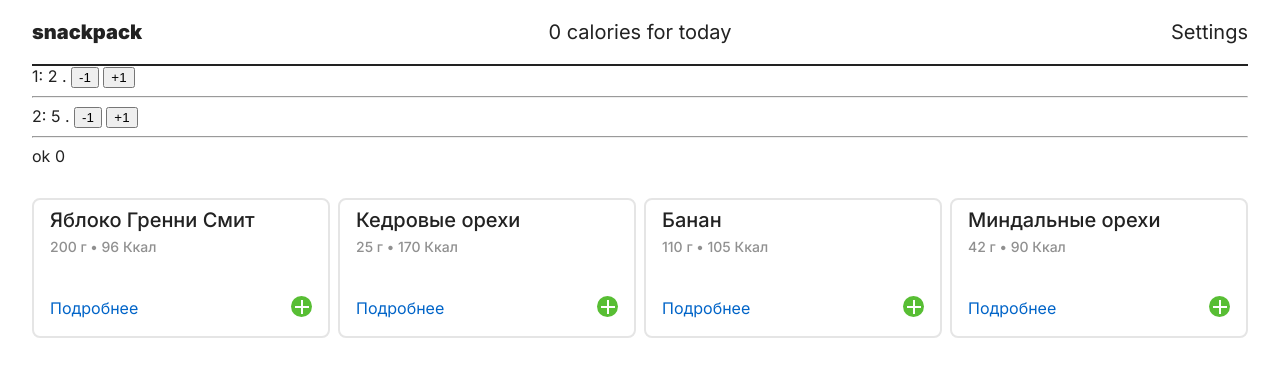
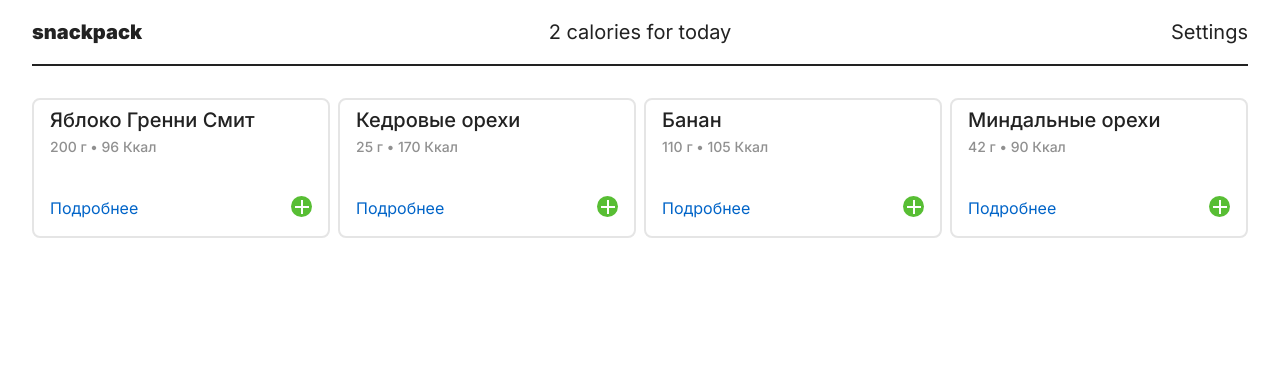
Before and after one commit to vdtlv/snackpack, a Svelte app: page / in a window 1280 px wide. Shown: the top 376 px of the page. Built offline with nearby package versions, Linux system fonts and the light colour scheme.

Commit message:
Revert "Cal counter update"
This reverts commit 32655d4e0baa75ffc20f945409dd1bc7b013921d.

```diff
--- a/src/App.svelte
+++ b/src/App.svelte
@@ -1,296 +1,48 @@
 <script>
-  import { debug, each } from "svelte/internal";
   import Header from "./header.svelte";
-  import { fade, fly } from "svelte/transition";
-  import Modal from "./Modal.svelte";
-  import Test from "./test.svelte";
-
+  import Snack from "./snack.svelte";
+  // import { count } from "./snack.svelte";
+  // main variables
+  let all_calories = 2;
   // todo: json
-  let showModal = false;
   let snacks = [
     {
       name: "Яблоко Гренни Смит",
-      amount: 0,
       weight: 200,
       cal: 96,
-      currentWeight: 0,
-      currentCal: 0,
     },
     {
       name: "Кедровые орехи",
-      amount: 0,
       weight: 25,
       cal: 170,
-      currentWeight: 0,
-      currentCal: 0,
     },
     {
       name: "Банан",
-      amount: 0,
       weight: 110,
       cal: 105,
-      currentWeight: 0,
-      currentCal: 4,
     },
     {
       name: "Миндальные орехи",
-      amount: 0,
       weight: 42,
       cal: 90,
-      currentWeight: 0,
-      currentCal: 3,
     },
   ];
-
-  $: sum = snacks.reduce((t, n) => t + n.currentCal, 0);
-
-  $: console.log(snacks[1].currentWeight);
-
-  let v1 = [
-    { a: 100, b: 2 },
-    { a: 20, b: 5 },
-  ];
-
-  /*function plus() {
-    v1[0].b += 1;
-  }
-  function minus(i) {
-    if (v1[0].b) v1[0].b -= 1;
-  }*/
-  export let local_sum;
-  $: local_sum = snacks.reduce((t, n) => t + n.amount * n.cal, 0);
 </script>
 
 <main>
-  {@debug snacks}
-
-  <Header total_calories={local_sum} />
-  {#each v1 as { b }, i}
-    {i + 1}: {b} .
-
-    <button
-      on:click={() => {
-        if (v1[i].b) v1[i].b -= 1;
-      }}>-1</button
-    >
-    <button
-      on:click={() => {
-        v1[i].b += 1;
-      }}>+1</button
-    >
-    <hr />
-  {/each}
-  ok
-  {local_sum}
-
-  {#if showModal}
-    <Modal on:close={() => (showModal = false)}>
-      <h2 slot="header">
-        {snacks.amount} modal
-        <small><em>adjective</em> mod·al \ˈmō-dəl\</small>
-      </h2>
-
-      <ol class="definition-list">
-        <li>of or relating to modality in logic</li>
-        <li>
-          containing provisions as to the mode of procedure or the manner of
-          taking effect —used of a contract or legacy
-        </li>
-        <li>of or relating to a musical mode</li>
-        <li>of or relating to structure as opposed to substance</li>
-        <li>
-          of, relating to, or constituting a grammatical form or category
-          characteristically indicating predication
-        </li>
-        <li>of or relating to a statistical mode</li>
-      </ol>
-
-      <a href="https://www.merriam-webster.com/dictionary/modal"
-        >merriam-webster.com</a
-      >
-    </Modal>
-  {/if}
-
+  <Header total_calories={all_calories} />
   <section class="snack-list">
     {#if snacks.length === 0}
       <p>No snacks today, I'm sorry</p>
     {:else}
-      {#each snacks as snack, i}
-        <div class={snack.amount ? "bb card" : "card"}>
-          <div
-            class="info"
-            on:click={() =>
-              snack.amount ? (snack.amount = snack.amount) : (snack.amount = 1)}
-          >
-            <h2>{snack.name}</h2>
-            <span
-              >{snack.amount ? snack.weight * snack.amount : snack.weight} г • {snack.amount
-                ? snack.cal * snack.amount
-                : snack.cal}
-              Ккал</span
-            >
-          </div>
-          <div class="act">
-            <!-- svelte-ignore a11y-missing-attribute -->
-            <a on:click={() => (showModal = true)}>Подробнее</a>
-            <div class="counter">
-              {#if snack.amount}
-                <button
-                  in:fly={{ delay: 100, x: 5 }}
-                  out:fade
-                  class="decr"
-                  on:click={() =>
-                    snack.amount ? (snack.amount -= 1) : (snack.amount = 0)}
-                />
-                <h2
-                  in:fly={{ delay: 50, y: 10 }}
-                  out:fly={{ delay: 50, y: 10 }}
-                >
-                  {snack.amount}
-                </h2>
-              {/if}
-              <button
-                class="incr"
-                on:click={() => {
-                  snack.amount += 1;
-                }}
-              />
-            </div>
-          </div>
-        </div>
+      {#each snacks as snack}
+        <Snack name={snack.name} weight={snack.weight} cal={snack.cal} />
       {/each}
     {/if}
   </section>
 </main>
 
 <style>
-  /*snack elem*/
-  .incr {
-    border: none;
-    background-color: #58be34;
-    font-size: 20px;
-    height: 1.05em;
-    width: 1.05em;
-    border-radius: 100%;
-    position: relative;
-  }
-
-  .incr:hover,
-  .incr:focus {
-    background-color: #52b32e;
-  }
-
-  .incr:after,
-  .incr:before {
-    content: "";
-    display: block;
-    background-color: white;
-    position: absolute;
-    top: 50%;
-    left: 50%;
-    transform: translate(-50%, -50%);
-  }
-
-  .incr:before {
-    height: 0.7em;
-    width: 0.1em;
-  }
-
-  .incr:after {
-    height: 0.1em;
-    width: 0.7em;
-  }
-
-  .decr {
-    border: none;
-    background-color: #c4c4c4;
-    font-size: 20px;
-    height: 1.05em;
-    width: 1.05em;
-    border-radius: 100%;
-    position: relative;
-  }
-
-  .decr:hover,
-  .decr:focus {
-    background-color: #bdbdbd;
-  }
-
-  .decr:after {
-    content: "";
-    display: block;
-    background-color: white;
-    position: absolute;
-    top: 50%;
-    left: 50%;
-    transform: translate(-50%, -50%);
-  }
-
-  .decr:after {
-    height: 0.1em;
-    width: 0.7em;
-  }
-
-  .act {
-    height: 40px;
-    display: flex;
-    flex-direction: row;
-    justify-content: space-between;
-    align-items: center;
-  }
-
-  .counter {
-    display: flex;
-    flex-direction: row;
-    justify-content: flex-end;
-    width: 80px;
-    height: 24px;
-  }
-
-  .counter > h2 {
-    margin-left: 8px;
-    margin-right: 8px;
-  }
-
-  h2 {
-    font-weight: 500;
-    font-style: normal;
-    margin: 0 0 4px 0;
-    font-size: 20px;
-    line-height: 24px;
-  }
-
-  a {
-    font-size: 16px;
-    display: flex;
-  }
-
-  .card {
-    border: 2px solid #e5e5e5;
-    box-sizing: border-box;
-    border-radius: 8px;
-    min-width: 240px;
-    max-width: 360px;
-    padding: 8px 16px;
-    flex: 1;
-    margin: 0 8px 8px 0;
-  }
-
-  .info > span {
-    font-weight: 500;
-    font-size: 14px;
-    color: rgba(34, 34, 34, 0.5);
-  }
-
-  .info {
-    height: 80px;
-  }
-
-  .bb {
-    border-color: #222;
-  }
-
-  /*page*/
   .snack-list {
     display: flex;
     flex-direction: row;
--- a/src/header.svelte
+++ b/src/header.svelte
@@ -10,10 +10,7 @@
 
 <style>
   header {
-    background-color: white;
-    height: 64px;
-    width: 100vw-64px;
-
+    width: 100%;
     display: flex;
     justify-content: space-between;
     align-items: baseline;
--- a/src/main.js
+++ b/src/main.js
@@ -3,7 +3,7 @@ import App from './App.svelte';
 const app = new App({
 	target: document.body,
 	props: {
-		//name: 'world'
+		name: 'world'
 	}
 });
 
--- a/src/snack.svelte
+++ b/src/snack.svelte
@@ -6,25 +6,21 @@
   export let name;
   export let weight;
   export let cal;
-  export let amount;
-  export let currentWeight;
-  export let currentCal;
+  let amount = 0;
   $: currentWeight = amount ? weight * amount : weight;
   $: currentCal = amount ? cal * amount : cal;
 
-  const plus = () => {
-    amount += 1;
-    amount = amount;
-  };
-  //  const minus = () => {
-  //    amount -= 1;
-  //  };
+  let subtotal = 0;
+  $: subtotal = amount ? (subtotal += currentCal) : (subtotal = 0);
+  console.log(currentWeight);
+  console.dir(currentCal);
+  console.log(subtotal);
 </script>
 
 {#if showModal}
   <Modal on:close={() => (showModal = false)}>
     <h2 slot="header">
-      {amount} modal
+      modal
       <small><em>adjective</em> mod·al \ˈmō-dəl\</small>
     </h2>
 
@@ -72,7 +68,7 @@
           {amount}
         </h2>
       {/if}
-      <button class="incr" on:click={plus} />
+      <button class="incr" on:click={() => (amount += 1)} />
     </div>
   </div>
 </div>
--- a/src/test.svelte
+++ /dev/null
@@ -1,33 +0,0 @@
-<script>
-  let v1 = [
-    { a: 1, b: 2 },
-    { a: 1, b: 5 },
-  ];
-
-  function plus() {
-    v1[0].b += 1;
-  }
-  function minus(i) {
-    if (v1[0].b) v1[0].b -= 1;
-  }
-  export let local_sum;
-  $: local_sum = v1.reduce((t, n) => t + n.b, 0); // {@debug v1}
-</script>
-
-{#each v1 as { b }, i}
-  {i + 1}: {b} .
-
-  <button
-    on:click={() => {
-      if (v1[i].b) v1[i].b -= 1;
-    }}>-1</button
-  >
-  <button
-    on:click={() => {
-      v1[i].b += 1;
-    }}>+1</button
-  >
-  <hr />
-{/each}
-ok
-{local_sum}
```
